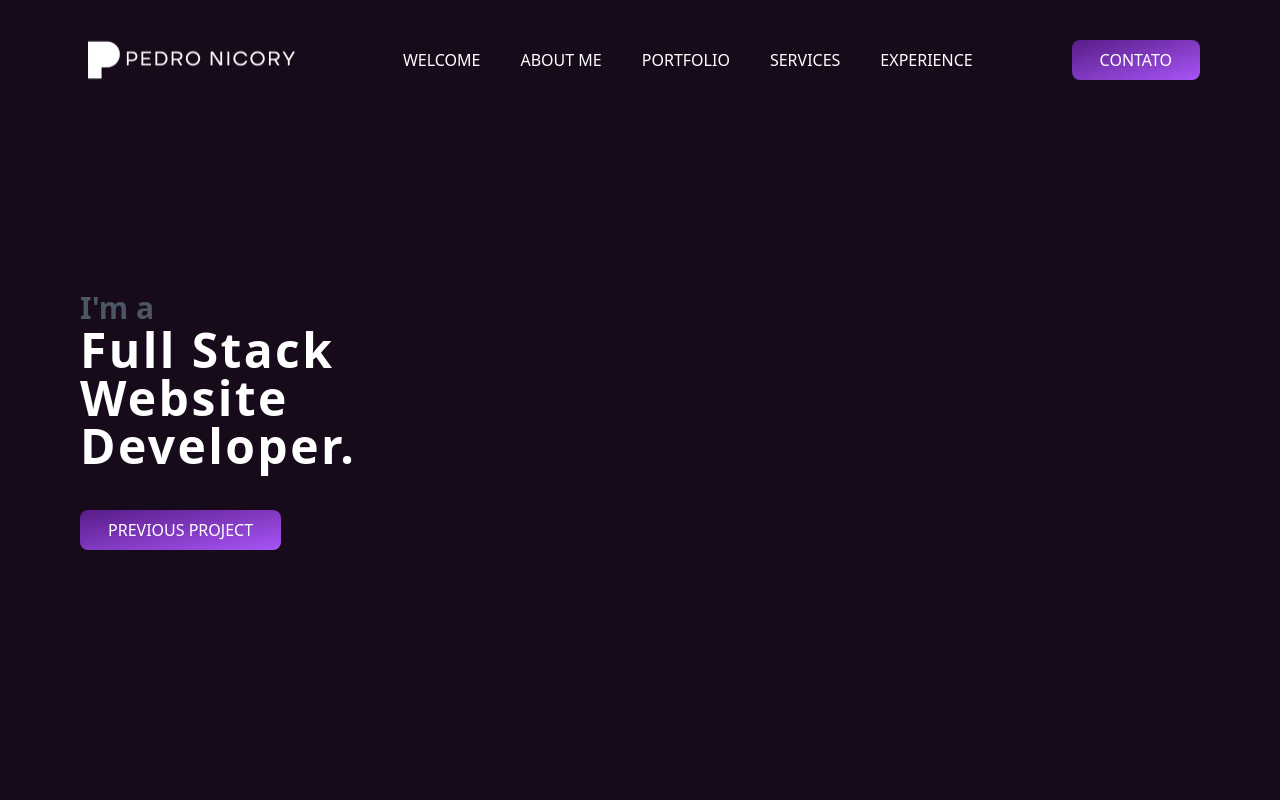
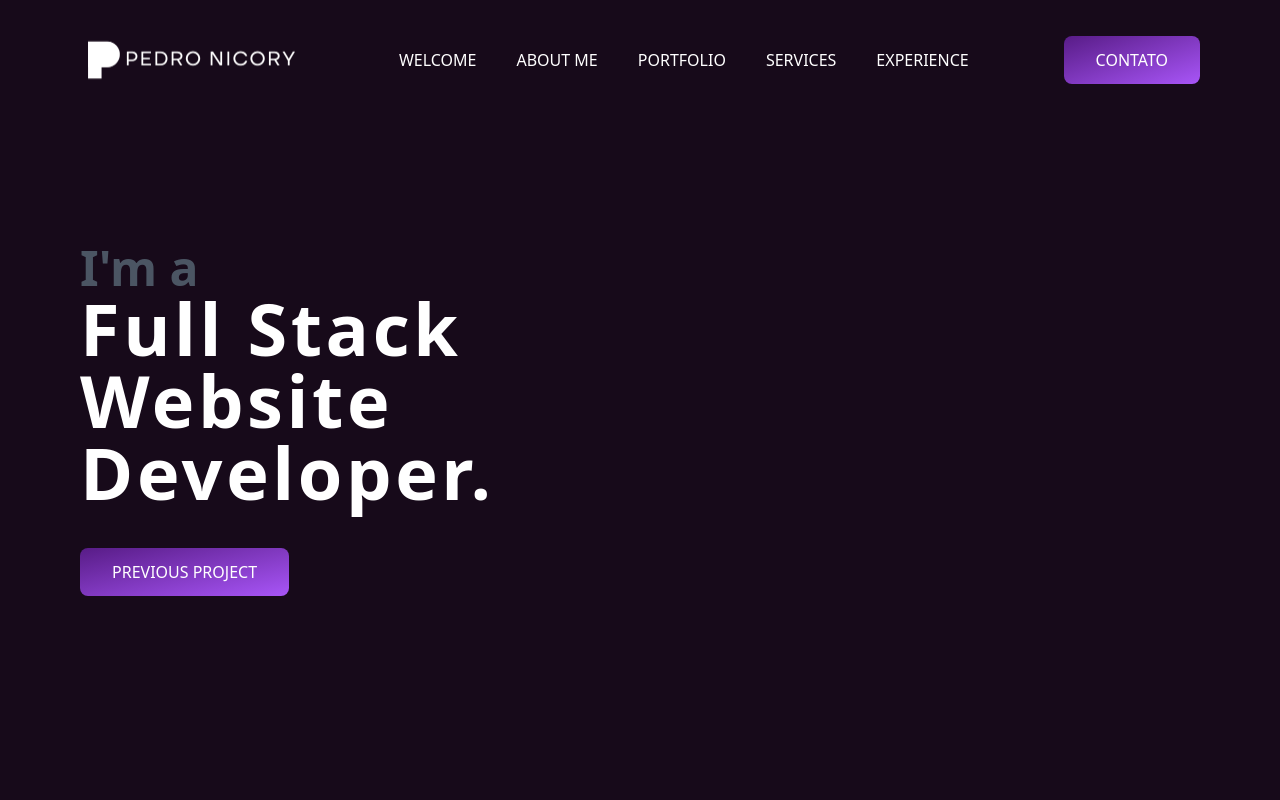
Before and after one commit to nicoryy/nicoryy.github.io, a React (Vite) app: page / in a window 1280 px wide. Shown: the top 800 px of the page. Built offline with nearby package versions, Linux system fonts and the light colour scheme.

Commit message:
style reconfig

```diff
--- a/src/App.jsx
+++ b/src/App.jsx
@@ -16,11 +16,11 @@ function App() {
             items-start justify-center
             "
           >
-            <h2 className="text-gray-600 font-bold text-5xl 2xs:text-3xl">I'm a</h2>
+            <h2 className="text-gray-600 font-bold sm:text-5xl 2xs:text-3xl">I'm a</h2>
 
             <h1
               id="#Welcome"
-              className='font-bold text-7xl 2xs:text-5xl tracking-wider after:content-["."]'
+              className='font-bold sm:text-7xl 2xs:text-5xl tracking-wider after:content-["."]'
             >
               Full Stack <br />
               Website <br />
--- a/src/components/GotoBtn.jsx
+++ b/src/components/GotoBtn.jsx
@@ -6,7 +6,7 @@ const GotoBtn = (props) => {
       href={`#${props.goto}`}
       className={`hover:text-purple-900 hover:from-purple-600
       hover:bg-purple-200 hover:to-purple-300
-      duration-500 uppercase py-3 px-8
+      duration-500 uppercase sm:py-3 sm:px-8
       bg-gradient-to-tl from-purple-500 to-purple-900
       rounded-lg 2xs:py-2 2xs:px-7  ${props.class}`}
     >
```
